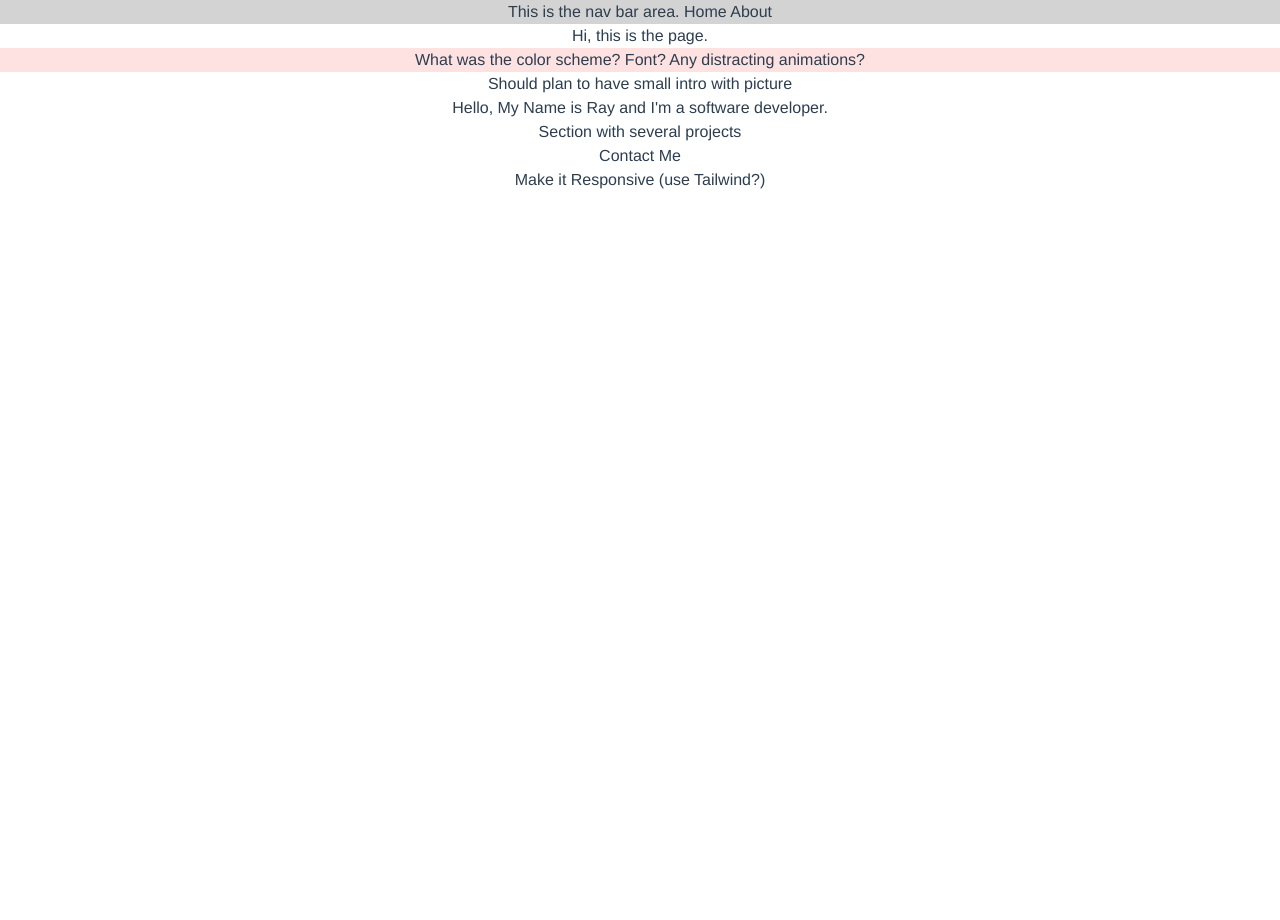
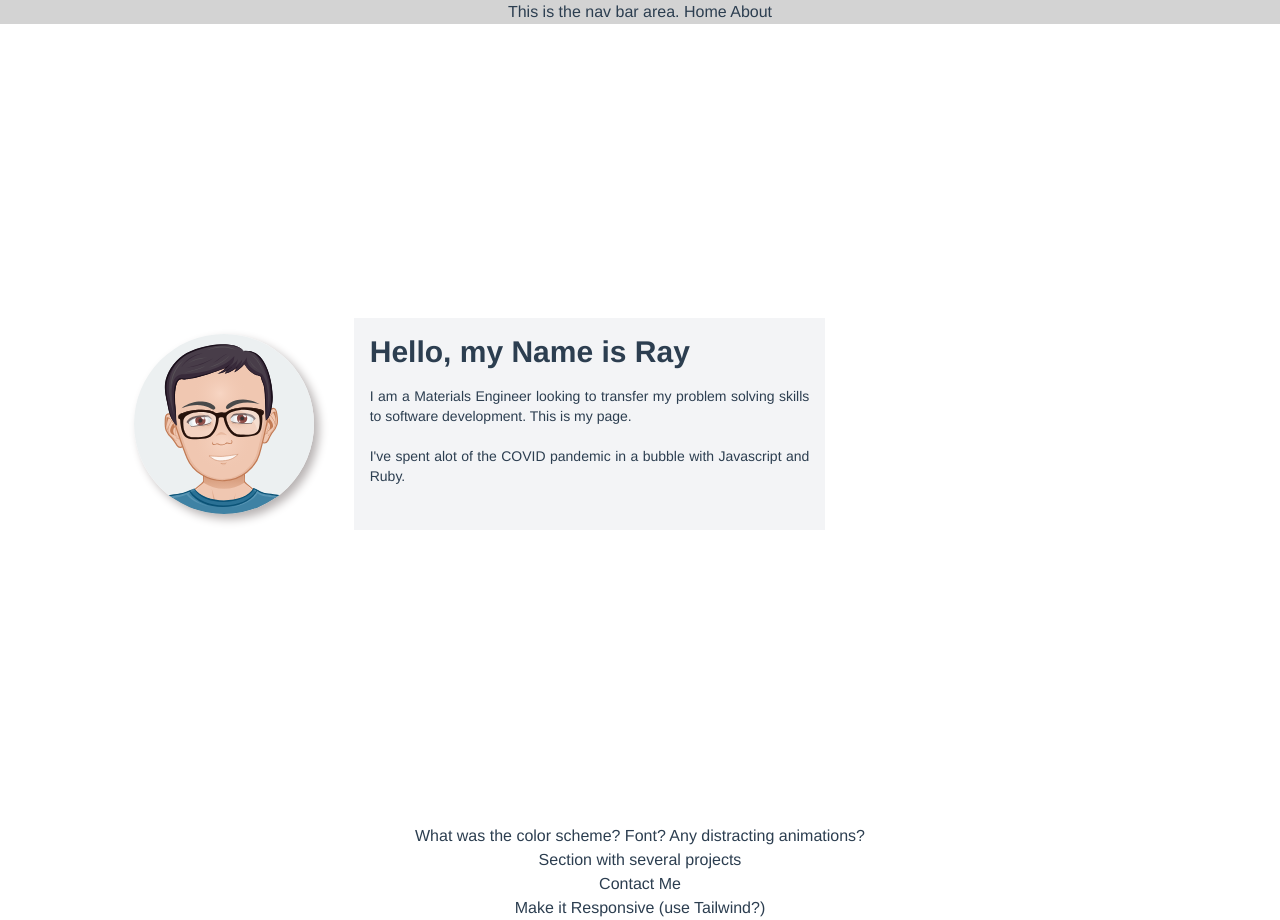
Before and after one commit to ray0h/profile_page, a Vue app: page / in a window 1280 px wide. Before the commit the page ends 800 px from the top, so only its background shows below. Built offline with nearby package versions, Linux system fonts and the light colour scheme.

Commit message:
created structure/cards for Intro component

```diff
--- a/src/App.vue
+++ b/src/App.vue
@@ -1,10 +1,8 @@
 <template>
   <div id="app">
     <Navbar></Navbar>
-    <p>Hi, this is the page.</p>
-    <p class="bg-red-100">What was the color scheme?  Font?  Any distracting animations?</p>
-    <p>Should plan to have small intro with picture</p>
     <Intro/>
+    <p class="">What was the color scheme?  Font?  Any distracting animations?</p>
     <p>Section with several projects</p>
     <p>Contact Me</p>
     <p>Make it Responsive (use Tailwind?)</p>
--- a/src/components/Intro.vue
+++ b/src/components/Intro.vue
@@ -1,6 +1,16 @@
 <template>
-  <div>
-    Hello, My Name is Ray and I'm a software developer.
+  <div class="h-screen flex items-center">
+  <div id="intro-container" class ="flex justify-center">
+    <div class="flex w-3/4">
+      <div id="intro-img-container" class="p-4 w-1/3">
+        <img class="rounded-full shad" src="../assets/ROavatar.svg" alt="RO avatar" width="180">
+      </div>
+      <div id="intro-txt-container" class="bg-gray-100 p-4 w-2/3">
+        <h2 class="font-bold text-left text-3xl">Hello, my Name is Ray</h2>
+        <p class="mt-4 text-justify text-sm">I am a Materials Engineer looking to transfer my problem solving skills to software development. This is my page. <br/><br/> I've spent alot of the COVID pandemic in a bubble with Javascript and Ruby.</p>
+      </div>
+    </div>
+  </div>
   </div>
 </template>
 
@@ -11,5 +21,39 @@ export default {
 </script>
 
 <style>
-
+  .shad {
+    box-shadow: 5px 5px 10px  rgb(184, 179, 179);
+  }
+  .effect
+  {
+      position:relative;
+      -webkit-box-shadow:0 1px 4px rgba(0, 0, 0, 0.3), 0 0 40px rgba(0, 0, 0, 0.1) inset;
+        -moz-box-shadow:0 1px 4px rgba(0, 0, 0, 0.3), 0 0 40px rgba(0, 0, 0, 0.1) inset;
+              box-shadow:0 1px 4px rgba(0, 0, 0, 0.3), 0 0 40px rgba(0, 0, 0, 0.1) inset;
+  }
+  .effect:before, .effect:after
+  {
+    content:"";
+      position:absolute;
+      z-index:-1;
+      -webkit-box-shadow:0 0 20px rgba(0,0,0,0.8);
+      -moz-box-shadow:0 0 20px rgba(0,0,0,0.8);
+      box-shadow:0 0 20px rgba(0,0,0,0.8);
+      top:0;
+      bottom:0;
+      left:10px;
+      right:10px;
+      -moz-border-radius:100px / 10px;
+      border-radius:100px / 10px;
+  }
+  .effect:after
+  {
+    right:10px;
+      left:auto;
+      -webkit-transform:skew(8deg) rotate(3deg);
+        -moz-transform:skew(8deg) rotate(3deg);
+          -ms-transform:skew(8deg) rotate(3deg);
+          -o-transform:skew(8deg) rotate(3deg);
+              transform:skew(8deg) rotate(3deg);
+  }
 </style>
--- a/tailwind.config.js
+++ b/tailwind.config.js
@@ -1,5 +1,5 @@
 module.exports = {
-  mode: 'jit',
+  // mode: 'jit',
   purge: { content: ['./public/**/*.html', './src/**/*.vue'] },
   darkMode: false, // or 'media' or 'class'
   theme: {
```
Also changed, not shown: src/assets/ROavatar.svg (added).
